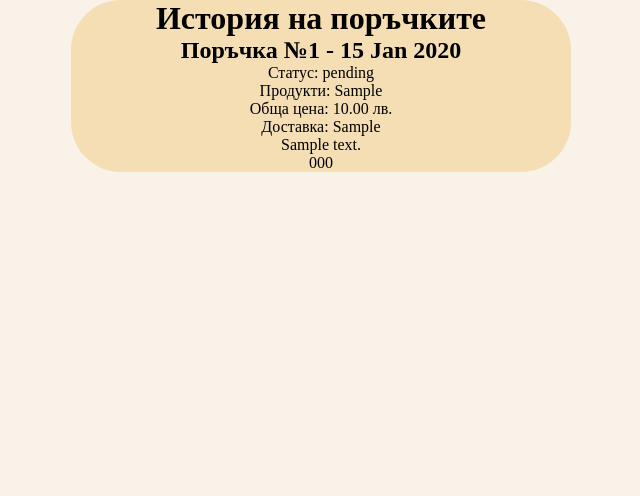
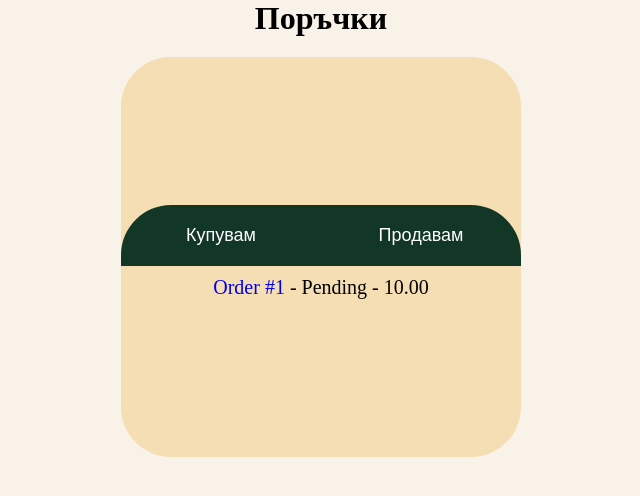
Before and after one commit to ValentinAngelov17/crafted-and-connected, a Django app: template templates/order_history.html in a window 1280 px wide. Shown: the part 144-640 px from the top of the page, without its empty margins (319-959 px from the left). Run offline with Django 5.2, Linux system fonts and the light colour scheme; the template is opened without the code that fills it: values that come from a table or form of the project are taken from there, others are empty; tables that the repository leaves empty hold one stand-in row (values such as "Sample post"); parts of the project's set-up code (start-up, migrations or seed data) failed here and were passed over; some web fonts are replaced.

Commit message:
add seller to Order model and update the logic for buyer and seller. Fixed order history to display different orders

```diff
--- a/crafted_and_connected/store/models.py
+++ b/crafted_and_connected/store/models.py
@@ -3,7 +3,7 @@ from django.db import models
 from django.conf import settings
 from django.utils.translation import gettext_lazy as _
 
-from crafted_and_connected.social.views import create_order_status_notification
+from crafted_and_connected.store.utils import create_order_status_notification
 
 User = get_user_model()
 
@@ -46,6 +46,8 @@ class Order(models.Model):
     ]
 
     user = models.ForeignKey(User, on_delete=models.CASCADE)
+    seller = models.ForeignKey(settings.AUTH_USER_MODEL, related_name='seller_orders', on_delete=models.CASCADE,
+                               null=True, blank=True)
     items = models.TextField()
     total_price = models.DecimalField(max_digits=10, decimal_places=2)
     delivery_option = models.CharField(max_length=255)
--- a/templates/order_history.html
+++ b/templates/order_history.html
@@ -1,24 +1,77 @@
-{% extends 'base.html' %}
+{% extends "base.html" %}
 
 {% block page_content %}
-<div class="user-profile" style="max-width: 500px;%; min-width: 350px; height: 100%; margin: auto">
-    <h1>История на поръчките</h1>
-    {% if orders %}
+    <style>
+        .order-history-buttons {
+            padding: 20px 20px;
+            border: 0 solid #ccc;
+            cursor: pointer;
+
+
+        }
+
+        .button-green {
+            background-color: wheat;
+            color: black;
+            font-size: 26px;
+
+        }
+
+        .button-white {
+            background-color: rgb(18 55 38);
+            color: white;
+            font-size: 18px;
+        }
+    </style>
+    <h1 style="text-align: center; margin-bottom: 20px;">Поръчки</h1>
+    <div class="user-profile" style="min-width: 300px; max-width: 400px; min-height: 400px; align-content: center; margin: auto;">
+
+
+        <div style="display: flex; gap: 0px; justify-content: center; width: 100%">
+            <button id="buyingButton"
+                    class="order-history-buttons {% if filter == 'buying' %}button-green{% else %}button-white{% endif %}"
+                    onclick="filterOrders('buying')" style="width: 50%;
+            border-top-left-radius: 50px;">Купувам
+            </button>
+            <button id="sellingButton"
+                    class="order-history-buttons {% if filter == 'selling' %}button-green{% else %}button-white{% endif %}"
+                    onclick="filterOrders('selling')" style="width: 50%;
+            border-top-right-radius: 50px;">Продавам
+            </button>
+        </div>
+
+
+
         <ul>
             {% for order in orders %}
-                <li>
-                    <h2>Поръчка №{{ order.id }} - {{ order.created_at|date:"d M Y" }}</h2>
-                    <p>Статус: {{ order.status }}</p>
-                    <p>Продукти: {{ order.items }}</p>
-                    <p>Обща цена: {{ order.total_price }} лв.</p>
-                    <p>Доставка: {{ order.delivery_option|title }}</p>
-                <p>{{ order.billing_address }}</p>
-                <p>{{ order.phone_number }}</p>
+                <li style=" padding: 10px 0; font-size: 20px;">
+                    <a href="{% url 'order_details' order.id %}">Order #{{ order.id }}</a>
+                    - {{ order.get_status_display }}
+                    - {{ order.total_price }}
                 </li>
             {% endfor %}
         </ul>
-    {% else %}
-        <p>Нямате направени поръчки.</p>
-    {% endif %}
-</div>
+    </div>
+
+
+    <script>
+        function filterOrders(filterType) {
+            const buyingButton = document.getElementById('buyingButton');
+            const sellingButton = document.getElementById('sellingButton');
+
+            if (filterType === 'buying') {
+                buyingButton.classList.add('button-green');
+                buyingButton.classList.remove('button-white');
+                sellingButton.classList.add('button-white');
+                sellingButton.classList.remove('button-green');
+            } else if (filterType === 'selling') {
+                sellingButton.classList.add('button-green');
+                sellingButton.classList.remove('button-white');
+                buyingButton.classList.add('button-white');
+                buyingButton.classList.remove('button-green');
+            }
+
+            window.location.href = `{% url 'order_history' %}?filter=` + filterType;
+        }
+    </script>
 {% endblock %}
```
Also changed, not shown: crafted_and_connected/store/views.py (+23 -20 lines), templates/order_details.html (added, +33 -0 lines).
